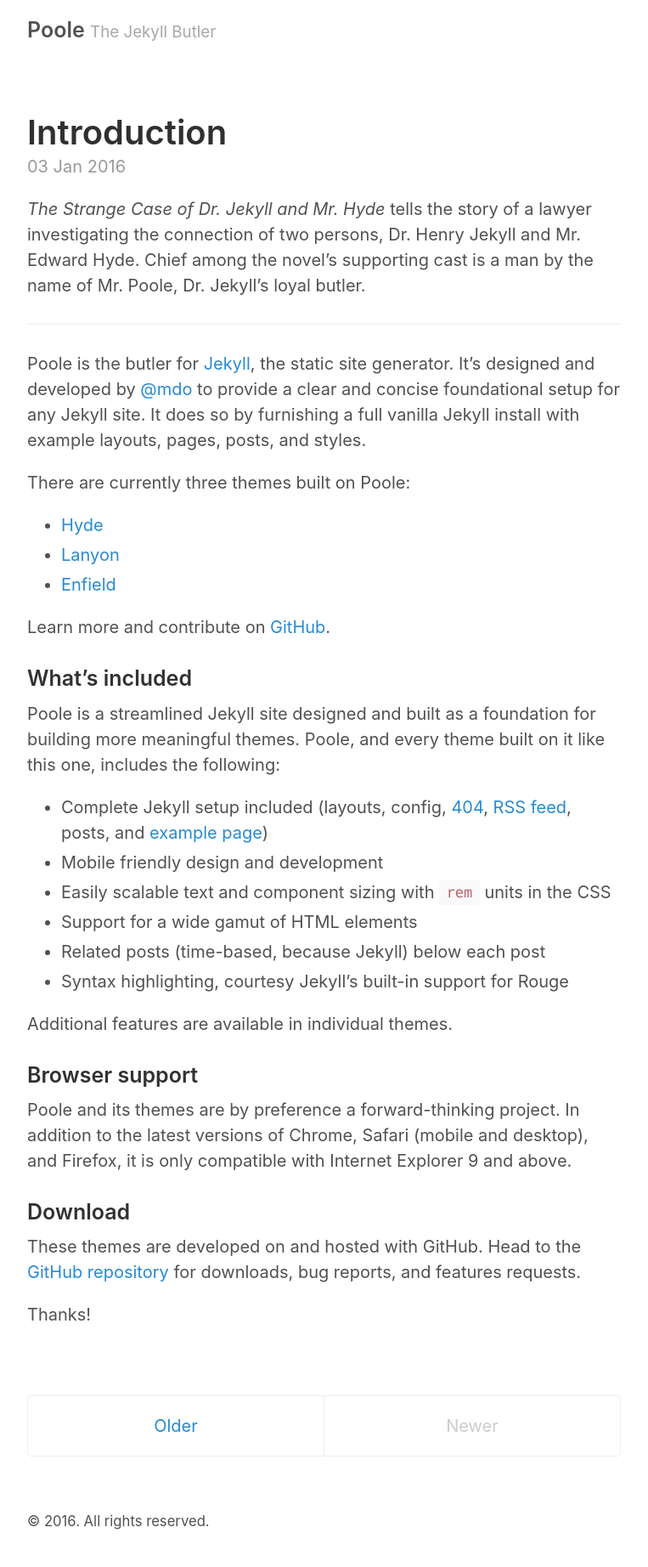
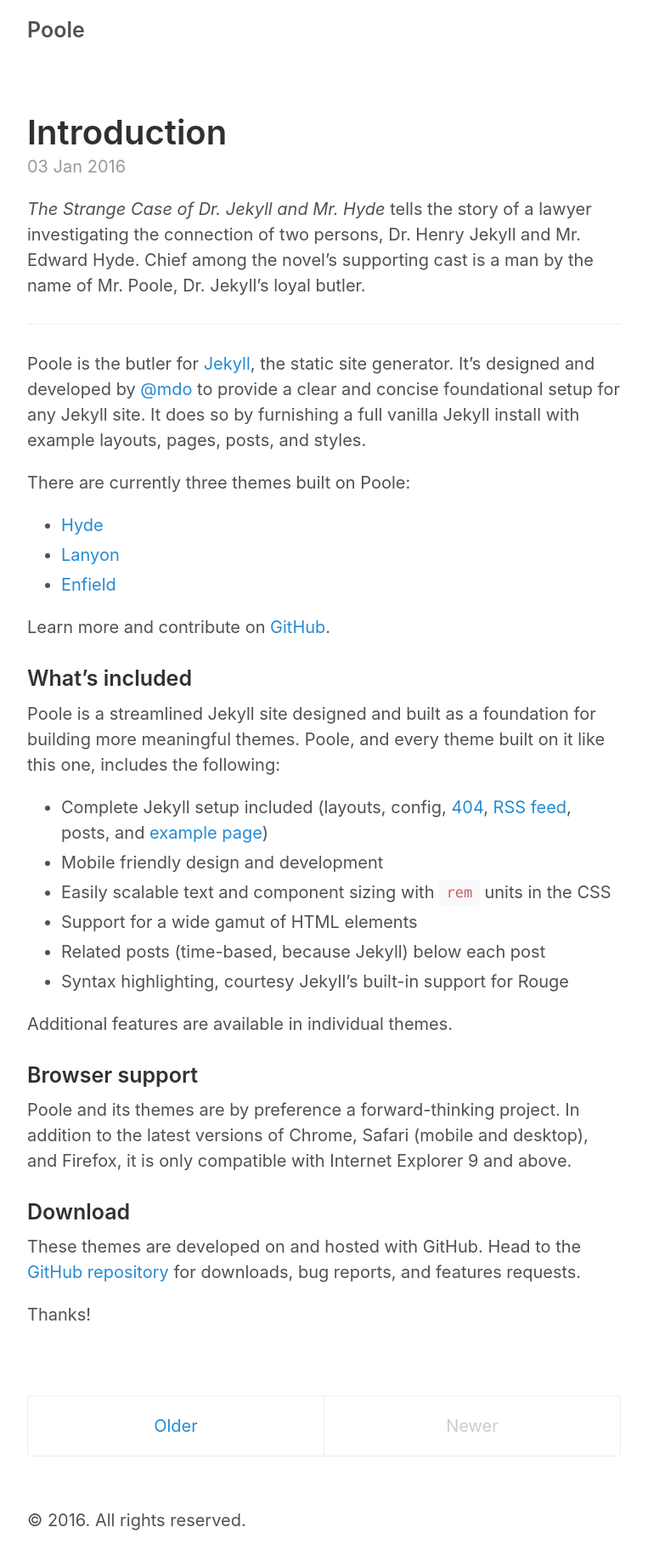
Before and after one commit to yiqunchen/yiqun_blog, a Jekyll site: the page built from index.html, in a window 1280 px wide. Shown: the whole page at 85% size, without its empty margins (258-1021 px from the left). Built offline with Jekyll 4.4.1, drawn with Linux system fonts in a browser that asks for light colours; the list of posts is cut into pages by our own code.

Commit message:
Update default.html

```diff
--- a/_layouts/default.html
+++ b/_layouts/default.html
@@ -1,38 +1,33 @@
 <!DOCTYPE html>
-<html lang="en">
+<html xmlns="http://www.w3.org/1999/xhtml" xml:lang="en" lang="en-us">
 
   {% include head.html %}
+  {% include google_analytics.html %}
 
   <body>
 
     <div class="container content">
-      <header class="masthead">
+      <div class="masthead">
         <h3 class="masthead-title">
-          <a href="{{ site.baseurl }}/" title="Home">{{ site.title }}</a>
-          <small>{{ site.tagline }}</small>
+          <a href="/" title="Home">{{ site.title }}</a>
+
+          {% for page in site.pages_list %}
+              &nbsp;&nbsp;&nbsp;<small><a href="{{ page[1]  }}">{{ page[0] }}</a></small>
+          {% endfor %}
+
         </h3>
-      </header>
+      </div>
 
-      <main>
-        {{ content }}
-      </main>
+      {{ content }}
 
-      <footer class="footer">
-        <small>
-          &copy; <time datetime="{{ site.time | date_to_xmlschema }}">{{ site.time | date: '%Y' }}</time>. All rights reserved.
-        </small>
-      </footer>
+      {% include comments.html %}
+
+      <div class="footer">
+        <p>
+          &copy; {{ site.time | date: '%Y' }}. All rights reserved.
+        </p>
+      </div>
     </div>
 
-    {% if site.analytics_id %}
-     <script>
-       (function(i,s,o,g,r,a,m){i['GoogleAnalyticsObject']=r;i[r]=i[r]||function(){
-       (i[r].q=i[r].q||[]).push(arguments)},i[r].l=1*new Date();a=s.createElement(o),
-       m=s.getElementsByTagName(o)[0];a.async=1;a.src=g;m.parentNode.insertBefore(a,m)
-       })(window,document,'script','//www.google-analytics.com/analytics.js','ga');
-       ga('create', '{{ site.analytics_id }}', 'auto');
-       ga('send', 'pageview');
-     </script>
-    {% endif %}
   </body>
 </html>
```
